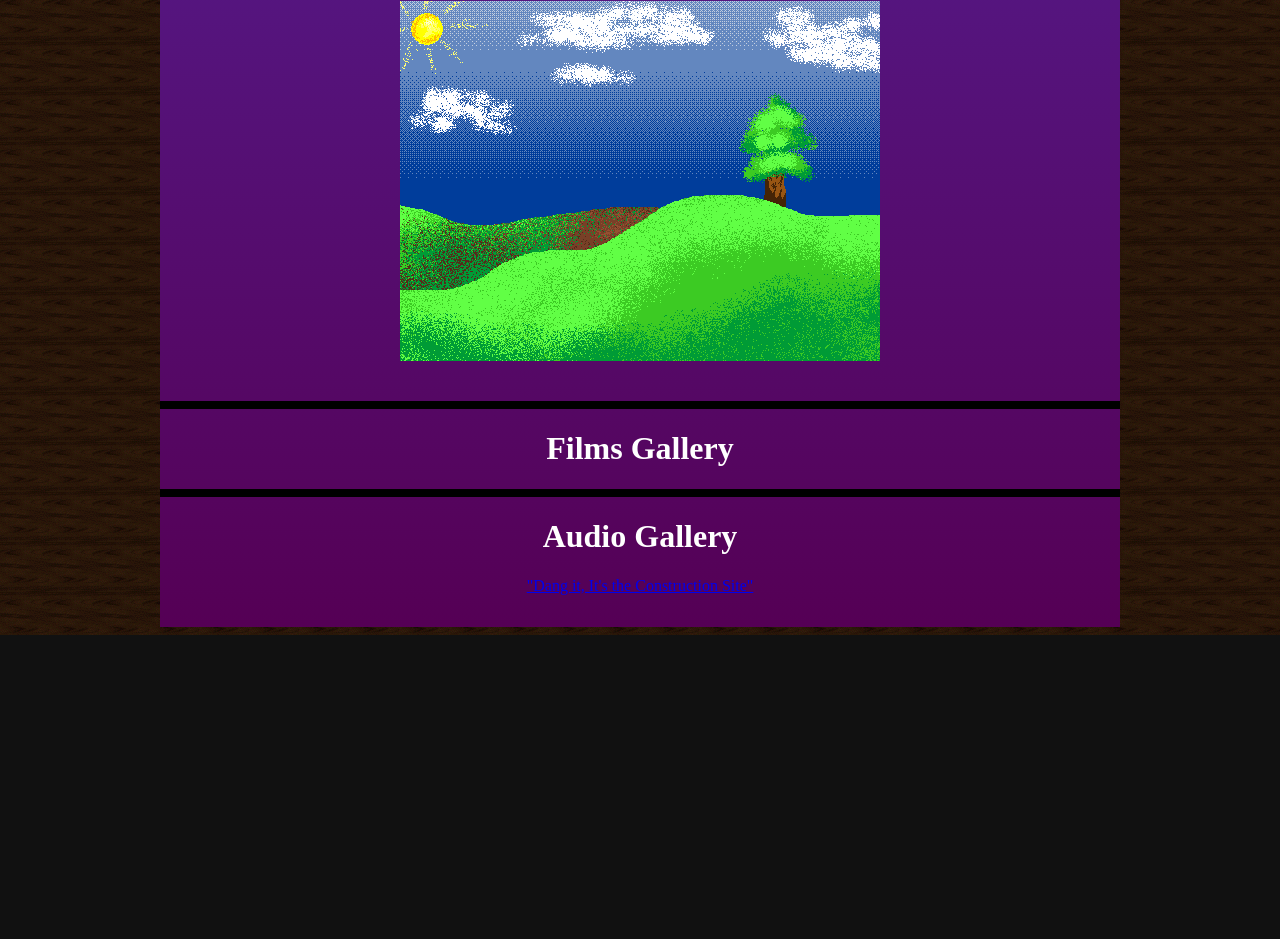
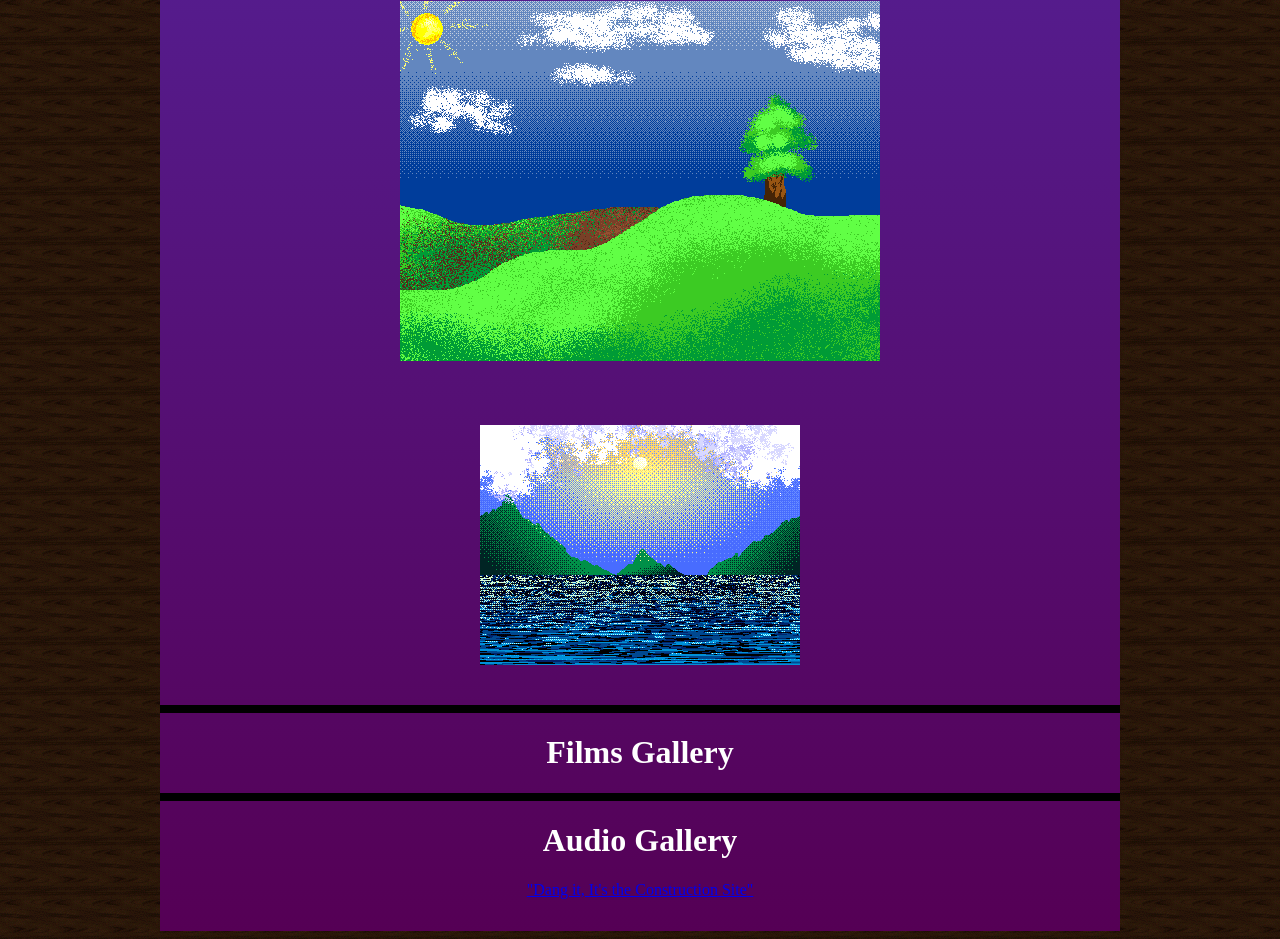
Before and after one commit to JariRamsvik/jaris-domain, a plain HTML site: page gallery/index.html in a window 1280 px wide. Shown: the part 1959-2898 px from the top of the page. Before the commit the page ends 2594 px from the top, so only its background shows below. Drawn offline with Linux system fonts and the light colour scheme.

Commit message:
Update index.html

```diff
--- a/gallery/index.html
+++ b/gallery/index.html
@@ -25,6 +25,8 @@
 
 <img class="art" src="pictures/4.png" alt="a lonely tree">
 
+<img class="art" src="pictures/5.png" alt="the beautiful sea with a blooming sun">
+
 <hr size="8" color="black" noshade>
 
 <h1>Films Gallery</h1>
```
